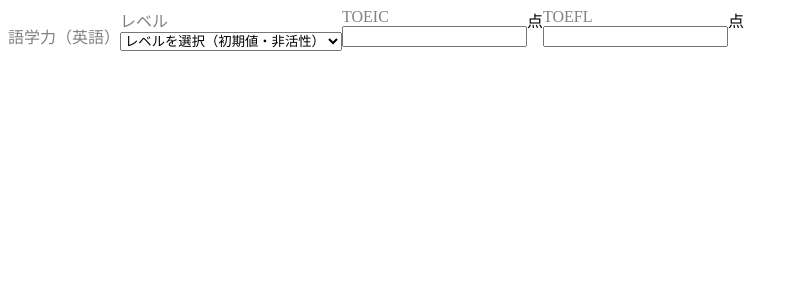
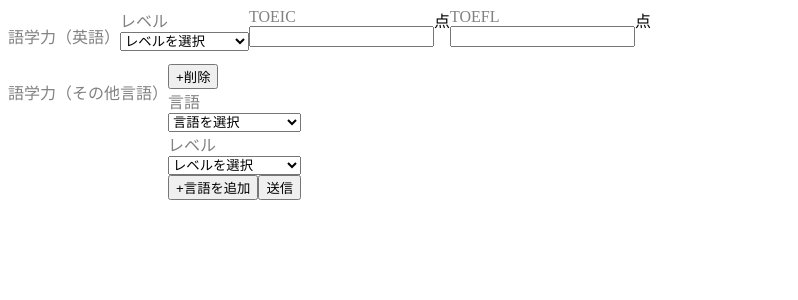
Before and after one commit to bitaKitsui/language-skill-form, a Vue app: page / in a window 1280 px wide. Shown: the top 300 px of the page, without its empty margins (0-798 px from the left). Built offline with nearby package versions, Linux system fonts and the light colour scheme.

Commit message:
feat: 他言語フォームのコンポーネント作成

```diff
--- a/src/App.vue
+++ b/src/App.vue
@@ -1,9 +1,11 @@
 <script setup lang="ts">
 import BaseForm from './components/molecules/BaseForm.vue'
+import BaseOtherLanguageForm from './components/molecules/BaseOtherLanguageForm.vue'
 </script>
 
 <template>
   <BaseForm />
+  <BaseOtherLanguageForm />
 </template>
 
 <style></style>
--- a/src/components/molecules/BaseForm.vue
+++ b/src/components/molecules/BaseForm.vue
@@ -23,7 +23,7 @@ import { LANGUAGE_LEVEL_SELECTS } from '../../constants'
   </div>
 </template>
 
-<style>
+<style scoped>
 .wrapper {
   display: flex;
 }
--- /dev/null
+++ b/src/components/molecules/BaseOtherLanguageForm.vue
@@ -0,0 +1,51 @@
+<script setup lang="ts">
+import BaseTitle from '../atoms/BaseTitle.vue'
+import BaseIconButton from '../atoms/BaseIconButton.vue'
+import BaseSelect from '../atoms/BaseSelect.vue'
+import { LANGUAGE_SELECTS, LANGUAGE_LEVEL_SELECTS } from '../../constants'
+import BaseButton from '../atoms/BaseButton.vue'
+</script>
+
+<template>
+  <div class="wrapper">
+    <BaseTitle :value="'語学力（その他言語）'" />
+    <form>
+      <BaseIconButton
+        :label="'削除'"
+        :type="'button'"
+        color="'primary'"
+        :outlined="false"
+      />
+      <BaseSelect
+        :id="'language'"
+        :label="'言語'"
+        :name="'select-language'"
+        :options="LANGUAGE_SELECTS"
+      /><BaseSelect
+        :id="'level'"
+        :label="'レベル'"
+        :name="'select-level'"
+        :options="LANGUAGE_LEVEL_SELECTS"
+      />
+      <div class="buttons">
+        <BaseIconButton
+          :label="'言語を追加'"
+          :type="'button'"
+          :color="'primary'"
+          :outlined="false"
+        />
+        <BaseButton :label="'送信'" :type="'submit'" :color="'primary'" />
+      </div>
+    </form>
+  </div>
+</template>
+
+<style scoped>
+.wrapper {
+  display: flex;
+}
+
+.buttons {
+  display: flex;
+}
+</style>
--- a/src/constants/index.ts
+++ b/src/constants/index.ts
@@ -1,6 +1,13 @@
 export const LANGUAGE_LEVEL_SELECTS: string[] = [
-  'レベルを選択（初期値・非活性）',
+  'レベルを選択',
   '日常会話レベル',
   'ビジネスレベル',
   'ネイティブレベル',
 ]
+
+export const LANGUAGE_SELECTS: string[] = [
+  '言語を選択',
+  '中国語',
+  '韓国語',
+  'その他',
+]
```
